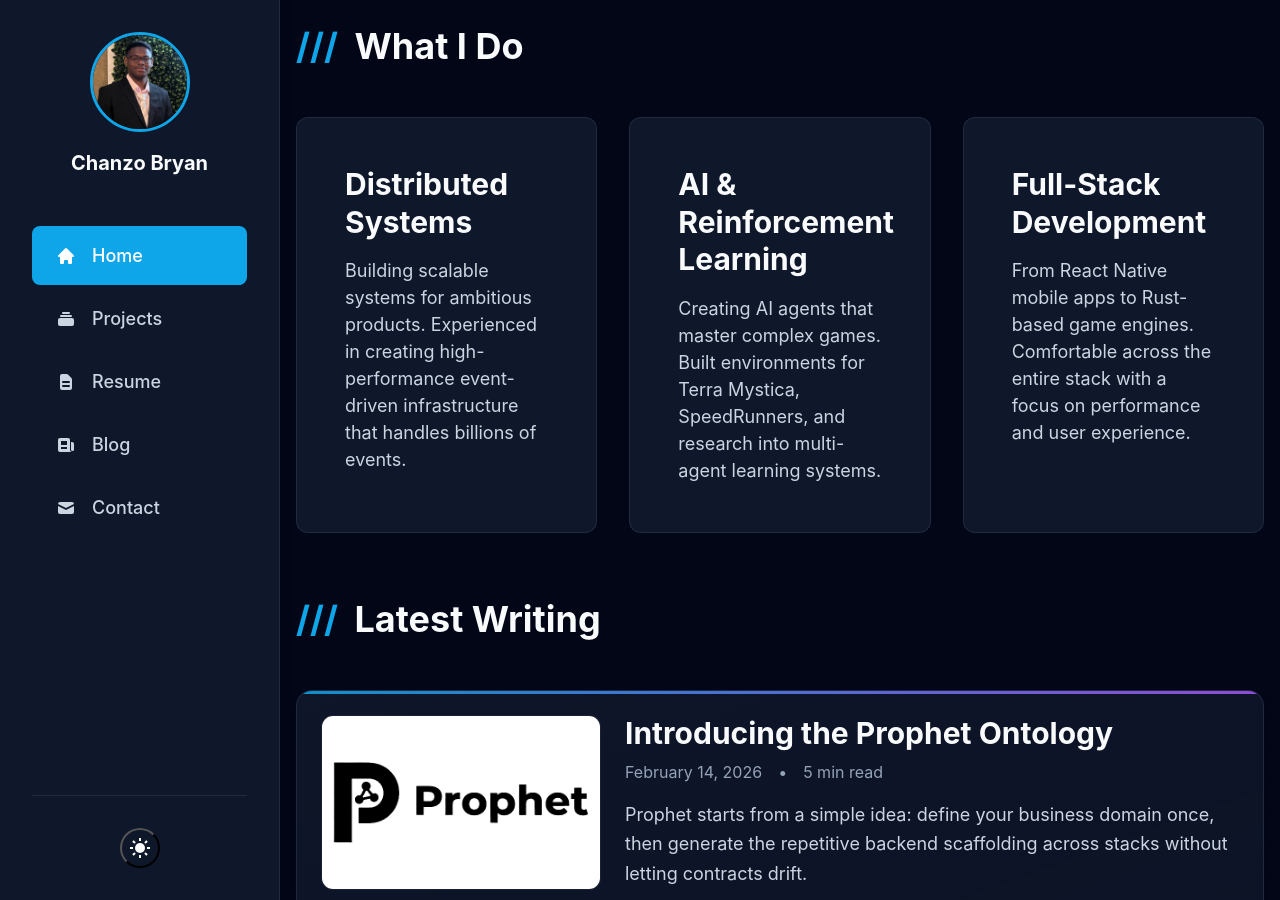
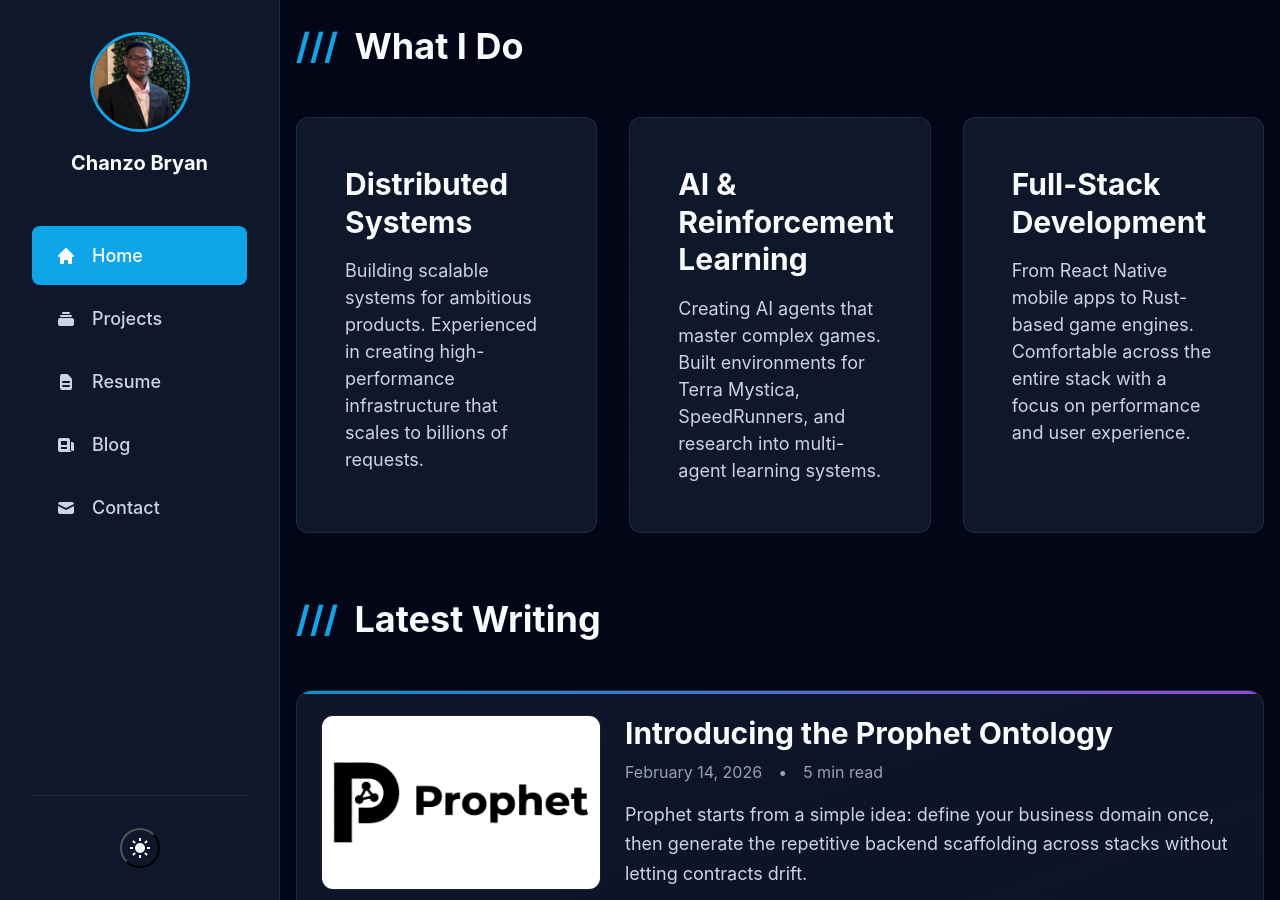
Before and after one commit to Chainso/chanzobryan.com, a Jekyll site: the page built from index.html, in a window 1280 px wide and 900 px high, scrolled down 698 px. Built offline with Jekyll 4.4.1, drawn with Linux system fonts in a browser that asks for light colours.

Commit message:
Refine distributed systems copy

```diff
--- a/index.html
+++ b/index.html
@@ -58,7 +58,7 @@ title: Home
         <h3>Distributed Systems</h3>
         <p>
           Building scalable systems for ambitious products. Experienced in creating
-          high-performance event-driven infrastructure that handles billions of events.
+          high-performance infrastructure that scales to billions of requests.
         </p>
       </div>
 
```
